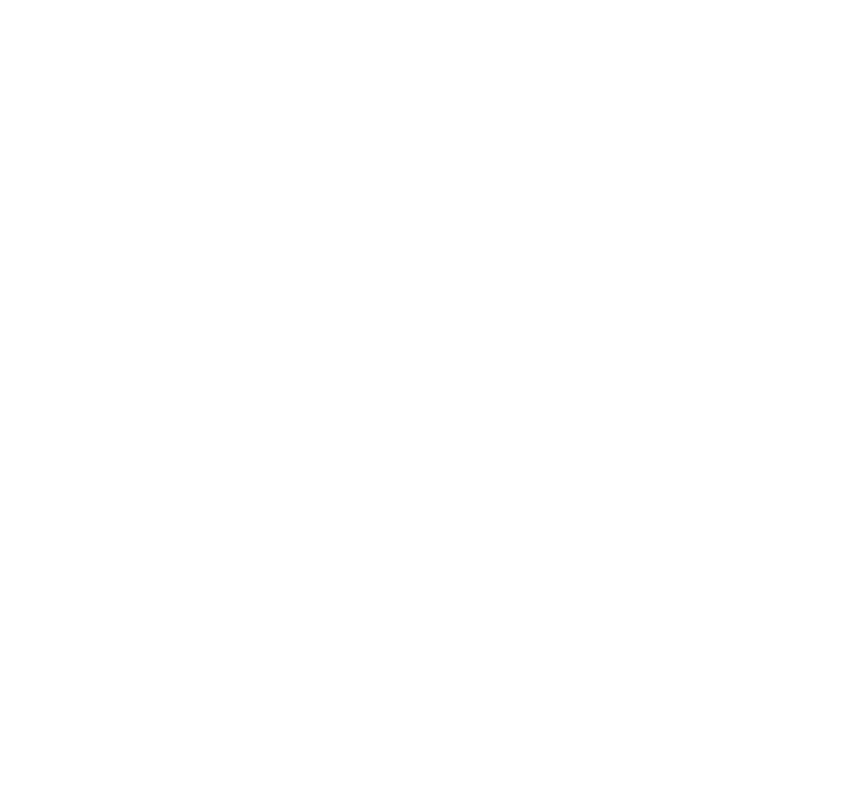
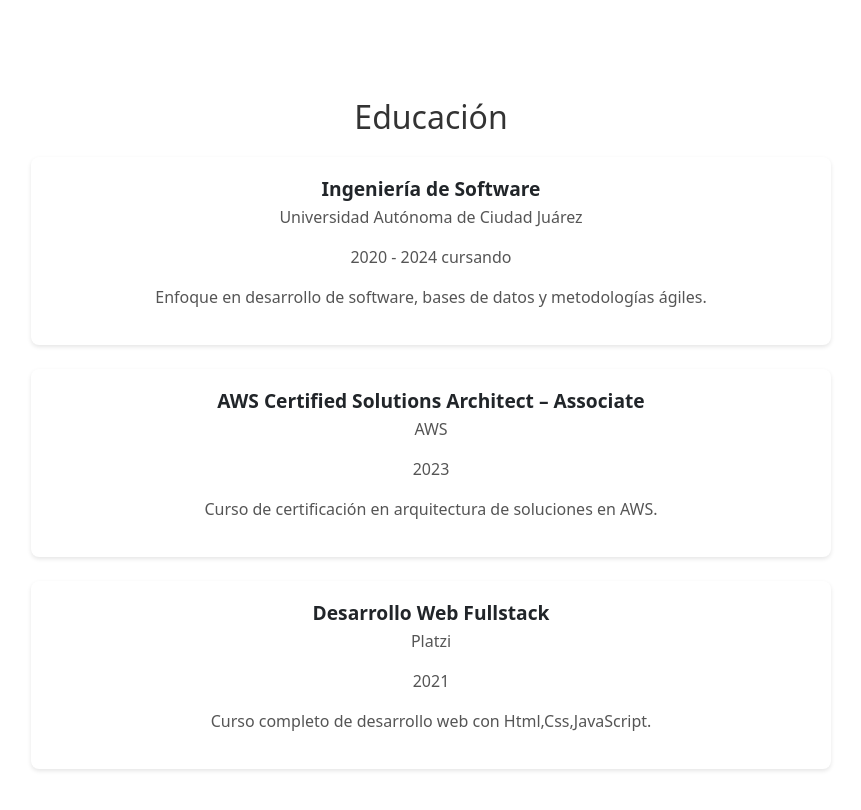
Before and after one commit to Zamas-117/personal-website, a React (Vite) app: page / in a window 1280 px wide. Shown: the part 2645-3455 px from the top of the page, without its empty margins (209-1070 px from the left). Before the commit the page ends 2643 px from the top, so only its background shows below. Built offline with nearby package versions, Linux system fonts and the light colour scheme; the HTML template or start-up script is replaced by a standard one.

Commit message:
education(structure)

```diff
--- a/src/App.tsx
+++ b/src/App.tsx
@@ -2,6 +2,7 @@
 import Menu from "./components/Menu";
 import Proyects from "./components/Proyects";
 import Skills from "./components/Skills";
+import Education from "./components/Education";
 
 function App() {
   return (
@@ -10,6 +11,7 @@
       <Menu />
       <Proyects />
       <Skills />
+      <Education />
     </>
   );
 }
--- /dev/null
+++ b/src/components/Education.tsx
@@ -0,0 +1,50 @@
+import "../css/Education.css";
+
+type Props = {};
+
+const education = [
+  {
+    id: 1,
+    title: "Ingeniería de Software",
+    institution: "Universidad Autónoma de Ciudad Juárez",
+    period: "2020 - 2024 cursando",
+    description:
+      "Enfoque en desarrollo de software, bases de datos y metodologías ágiles.",
+  },
+  {
+    id: 2,
+    title: "AWS Certified Solutions Architect – Associate",
+    institution: "AWS",
+    period: "2023",
+    description: "Curso de certificación en arquitectura de soluciones en AWS.",
+  },
+  {
+    id: 3,
+    title: "Desarrollo Web Fullstack",
+    institution: "Platzi",
+    period: "2021",
+    description: "Curso completo de desarrollo web con Html,Css,JavaScript.",
+  },
+];
+
+function Education({}: Props) {
+  return (
+    <div className="education-section">
+      <h1 id="education">Educación</h1>
+      <div className="education-container">
+        {education.map((item) => (
+          <div key={item.id} className="education-item">
+            <h3 className="education-title">{item.title}</h3>
+            <p className="education-institution">{item.institution}</p>
+            <p className="education-period">{item.period}</p>
+            {item.description && (
+              <p className="education-description">{item.description}</p>
+            )}
+          </div>
+        ))}
+      </div>
+    </div>
+  );
+}
+
+export default Education;
--- a/src/components/Header.tsx
+++ b/src/components/Header.tsx
@@ -45,7 +45,11 @@
         </li>
 
         <li className="nav-item">
-          <a className="nav-link menu__link " aria-disabled="true">
+          <a
+            className="nav-link menu__link "
+            aria-disabled="true"
+            href="#education"
+          >
             Educacion
           </a>
         </li>
--- a/src/components/Skills.tsx
+++ b/src/components/Skills.tsx
@@ -59,6 +59,7 @@
           </div>
         ))}
       </div>
+      <span id="education"></span>
     </div>
   );
 }
--- /dev/null
+++ b/src/css/Education.css
@@ -0,0 +1,42 @@
+.education-section {
+  text-align: center;
+  margin: 50px auto;
+  max-width: 800px;
+  margin-top: 100px;
+}
+
+.education-section h1 {
+  font-size: 2rem;
+  margin-bottom: 20px;
+  color: #333;
+}
+
+.education-container {
+  display: flex;
+  flex-direction: column;
+  gap: 1.5rem;
+}
+
+.education-item {
+  background: white;
+  padding: 20px;
+  border-radius: 8px;
+  box-shadow: 0 2px 4px rgba(0, 0, 0, 0.1);
+}
+.education-item:hover {
+  border: rgb(59, 56, 56) 0.5px solid;
+  box-shadow: #333 0px 0px 7px;
+}
+
+.education-title {
+  font-size: 1.2rem;
+  font-weight: bold;
+  margin-bottom: 5px;
+}
+
+.education-institution,
+.education-period,
+.education-description {
+  font-size: 1rem;
+  color: #555;
+}
--- a/src/css/Skills.css
+++ b/src/css/Skills.css
@@ -4,6 +4,7 @@
   overflow: hidden;
   width: 100%;
   position: relative;
+  margin-top: 100px;
 }
 
 .skills-carousel h1 {
```
